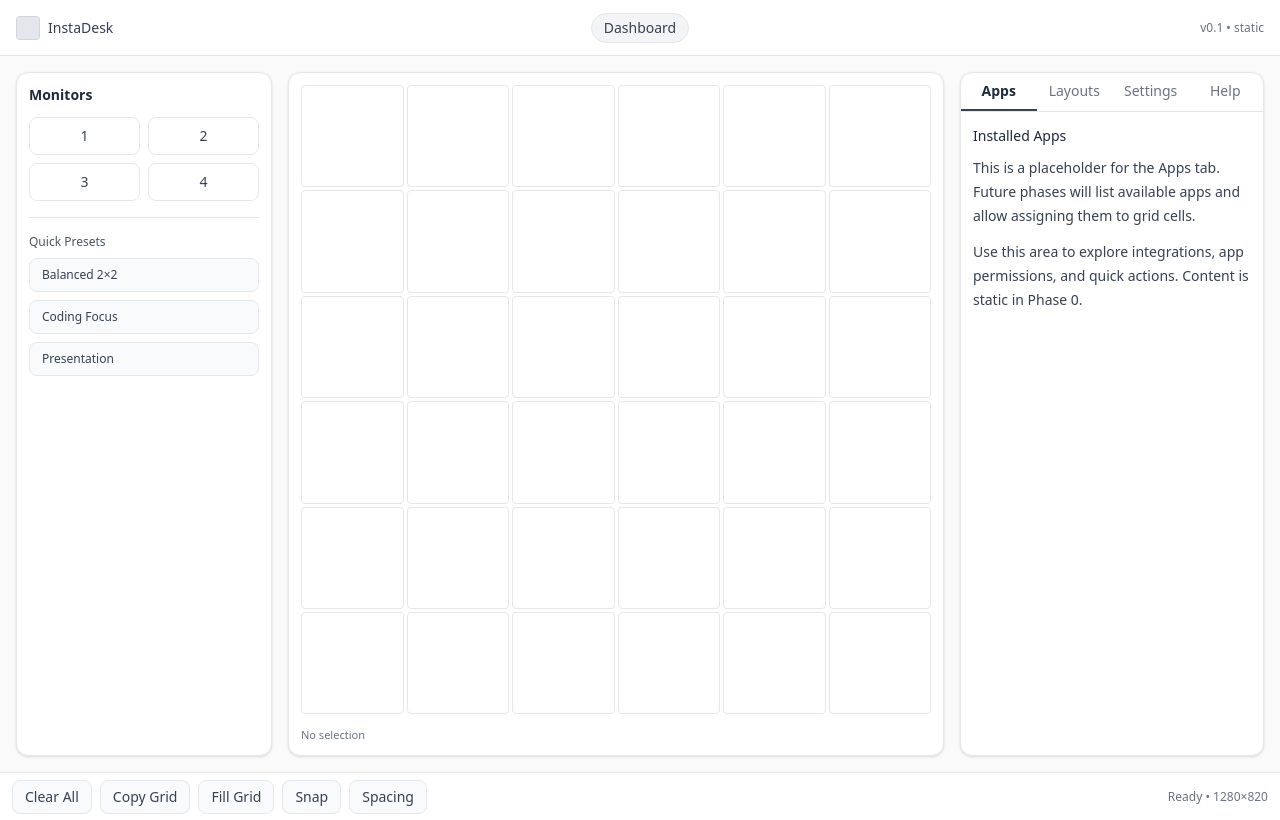
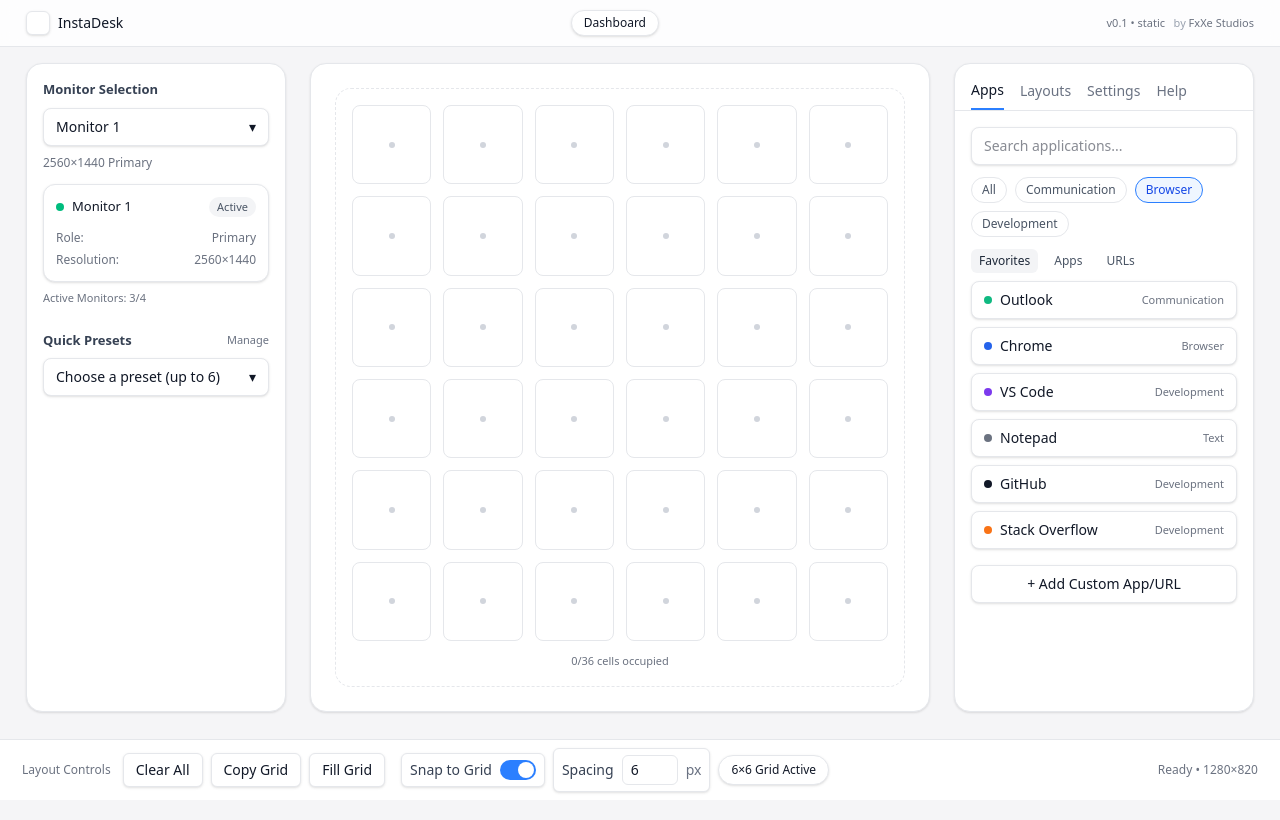
Before and after one commit to FCCXE/InstaDesk-V2.0, a React (Vite) app in the folder ui/: page / in a window 1280 px wide. Built offline with nearby package versions, Linux system fonts and the light colour scheme.

Commit message:
UI: v0 cosmetic skin scaffolding (top bar, left monitor panel, dashed grid, right apps list, bottom controls)

```diff
--- a/ui/src/App.tsx
+++ b/ui/src/App.tsx
@@ -1,38 +1,33 @@
-import TopChrome from './components/TopChrome';
-import MonitorSelector from './components/MonitorSelector';
-import WorkspaceGrid from './components/WorkspaceGrid';
-import RightPane from './components/RightPane';
-import BottomControls from './components/BottomControls';
+import TopChrome from './components/TopChrome'
+import MonitorSelector from './components/MonitorSelector'
+import WorkspaceGrid from './components/WorkspaceGrid'
+import RightPane from './components/RightPane'
+import BottomControls from './components/BottomControls'
 
 export default function App() {
   return (
-    <div className="min-h-dvh min-w-full bg-neutral-100 flex items-center justify-center">
-      {/* Fixed 1280×820 centered app surface */}
-      <div className="w-[1280px] h-[820px] bg-neutral-50 shadow ring-1 ring-black/5 overflow-hidden flex flex-col">
-        {/* Top chrome (56px) */}
-        <TopChrome />
+    <div className="min-h-dvh min-w-full bg-[rgb(var(--id-bg))] text-[rgb(var(--id-text))]">
+      {/* Top bar */}
+      <TopChrome />
 
-        {/* Main content: 3 columns (no page scroll at 1280×820) */}
-        <div className="flex-1 min-h-0 grid grid-cols-[256px_1fr_304px] gap-4 p-4 overflow-hidden">
+      {/* Main content frame */}
+      <main className="mx-auto max-w-[1260px] px-4 pb-20">
+        <div className="grid grid-cols-[260px_1fr_300px] gap-6 pt-4">
           {/* Left */}
-          <div className="min-h-0">
-            <MonitorSelector />
-          </div>
+          <MonitorSelector />
 
           {/* Center */}
-          <div className="min-h-0">
+          <div className="rounded-2xl border border-[rgb(var(--id-border))] bg-[rgb(var(--id-surface))] shadow-[var(--id-shadow)]">
             <WorkspaceGrid />
           </div>
 
           {/* Right */}
-          <div className="min-h-0">
-            <RightPane />
-          </div>
+          <RightPane />
         </div>
+      </main>
 
-        {/* Bottom controls (~48px) */}
-        <BottomControls />
-      </div>
+      {/* Bottom sticky controls */}
+      <BottomControls />
     </div>
-  );
+  )
 }
--- a/ui/src/components/BottomControls.tsx
+++ b/ui/src/components/BottomControls.tsx
@@ -1,18 +1,48 @@
 export default function BottomControls() {
   return (
-    <div className="h-12 border-t border-gray-200 bg-white px-3 flex items-center justify-between">
-      <div className="flex items-center gap-2">
-        {['Clear All', 'Copy Grid', 'Fill Grid', 'Snap', 'Spacing'].map((label) => (
+    <div className="fixed inset-x-0 bottom-0 z-40 border-t border-[rgb(var(--id-border))] bg-[rgb(var(--id-surface))]/95 backdrop-blur">
+      <div className="mx-auto flex max-w-[1260px] items-center justify-between gap-3 px-3 py-2">
+        <div className="text-[12px] text-[rgb(var(--id-text-muted))]">Layout Controls</div>
+
+        <div className="flex flex-1 items-center gap-2">
+          {['Clear All', 'Copy Grid', 'Fill Grid'].map((label) => (
             <button
               key={label}
+              className="rounded-md border border-[rgb(var(--id-border))] bg-white px-3 py-1.5 text-sm shadow-sm hover:bg-gray-50"
               type="button"
-            className="px-3 py-1.5 rounded-lg border border-gray-200 bg-gray-50 text-sm text-gray-700 hover:bg-gray-100"
             >
               {label}
             </button>
           ))}
+
+          {/* Snap to grid toggle */}
+          <div className="ml-2 flex items-center gap-2 rounded-md border border-[rgb(var(--id-border))] bg-white px-2 py-1.5 text-sm shadow-sm">
+            <span className="text-gray-700">Snap to Grid</span>
+            <label className="relative inline-flex cursor-pointer items-center">
+              <input type="checkbox" className="peer sr-only" defaultChecked />
+              <div className="peer h-5 w-9 rounded-full bg-gray-300 after:absolute after:left-0.5 after:top-0.5 after:h-4 after:w-4 after:rounded-full after:bg-white after:transition-all peer-checked:bg-blue-500 peer-checked:after:translate-x-4" />
+            </label>
           </div>
-      <div className="text-xs text-gray-500">Ready • 1280×820</div>
+
+          {/* Spacing */}
+          <div className="flex items-center gap-2 rounded-md border border-[rgb(var(--id-border))] bg-white px-2 py-1.5 text-sm shadow-sm">
+            <span className="text-gray-700">Spacing</span>
+            <input
+              type="number"
+              defaultValue={6}
+              className="w-14 rounded-md border border-[rgb(var(--id-border))] bg-white px-2 py-1 text-sm outline-none focus:ring-2 focus:ring-blue-200"
+            />
+            <span className="text-gray-500">px</span>
           </div>
-  );
+
+          {/* Grid size indicator */}
+          <div className="rounded-full border border-[rgb(var(--id-border))] bg-white px-3 py-1.5 text-xs shadow-sm">
+            6×6 Grid Active
+          </div>
+        </div>
+
+        <div className="text-[12px] text-[rgb(var(--id-text-muted))]">Ready • 1280×820</div>
+      </div>
+    </div>
+  )
 }
--- a/ui/src/components/MonitorSelector.tsx
+++ b/ui/src/components/MonitorSelector.tsx
@@ -1,33 +1,63 @@
 export default function MonitorSelector() {
   return (
-    <aside className="h-full bg-white rounded-xl border border-gray-200 shadow-sm p-3 flex flex-col">
-      <h2 className="text-sm font-semibold text-gray-800">Monitors</h2>
+    <aside className="rounded-2xl border border-[rgb(var(--id-border))] bg-[rgb(var(--id-surface))] p-4 shadow-[var(--id-shadow)]">
+      {/* Monitor Selection */}
+      <div>
+        <div className="mb-2 text-[13px] font-semibold text-gray-700">Monitor Selection</div>
 
-      <div className="mt-3 grid grid-cols-2 gap-2">
-        {[1, 2, 3, 4].map((n) => (
+        <div className="mb-2">
           <button
-            key={n}
-            className="py-2 rounded-lg border border-gray-200 text-sm text-gray-700 hover:bg-gray-50"
             type="button"
+            className="flex w-full items-center justify-between rounded-lg border border-[rgb(var(--id-border))] bg-white px-3 py-2 text-sm shadow-sm hover:bg-gray-50"
           >
-            {n}
+            <span>Monitor 1</span>
+            <span aria-hidden>▾</span>
           </button>
-        ))}
+        </div>
+
+        <div className="text-[12px] text-[rgb(var(--id-text-muted))]">2560×1440 Primary</div>
+
+        <div className="mt-3 rounded-xl border border-[rgb(var(--id-border))] bg-white p-3 shadow-sm">
+          <div className="flex items-center justify-between text-[13px]">
+            <div className="flex items-center gap-2">
+              <span className="inline-block size-2 rounded-full bg-emerald-500" />
+              <span>Monitor 1</span>
+            </div>
+            <span className="rounded-full bg-gray-100 px-2 py-0.5 text-[11px] text-gray-600">Active</span>
+          </div>
+
+          <dl className="mt-3 space-y-1 text-[12px] text-[rgb(var(--id-text-muted))]">
+            <div className="flex justify-between">
+              <dt>Role:</dt>
+              <dd>Primary</dd>
+            </div>
+            <div className="flex justify-between">
+              <dt>Resolution:</dt>
+              <dd>2560×1440</dd>
+            </div>
+          </dl>
+        </div>
+
+        <div className="mt-2 text-[11px] text-[rgb(var(--id-text-muted))]">Active Monitors: 3/4</div>
       </div>
 
-      <div className="mt-4 pt-4 border-t border-gray-200">
-        <h3 className="text-xs font-medium text-gray-600">Quick Presets</h3>
-        <div className="mt-2 space-y-2">
-          {['Balanced 2×2', 'Coding Focus', 'Presentation'].map((p) => (
-            <div
-              key={p}
-              className="w-full rounded-lg border border-gray-200 bg-gray-50 px-3 py-2 text-xs text-gray-700"
-            >
-              {p}
-            </div>
-          ))}
+      {/* Quick Presets */}
+      <div className="mt-6">
+        <div className="mb-2 flex items-center justify-between">
+          <div className="text-[13px] font-semibold text-gray-700">Quick Presets</div>
+          <button className="text-[11px] text-gray-500 hover:text-gray-700">Manage</button>
+        </div>
+
+        <div>
+          <button
+            type="button"
+            className="flex w-full items-center justify-between rounded-lg border border-[rgb(var(--id-border))] bg-white px-3 py-2 text-sm shadow-sm hover:bg-gray-50"
+          >
+            <span>Choose a preset (up to 6)</span>
+            <span aria-hidden>▾</span>
+          </button>
         </div>
       </div>
     </aside>
-  );
+  )
 }
--- a/ui/src/components/RightPane.tsx
+++ b/ui/src/components/RightPane.tsx
@@ -1,34 +1,95 @@
 export default function RightPane() {
   return (
-    <aside className="h-full bg-white rounded-xl border border-gray-200 shadow-sm flex flex-col overflow-hidden">
-      {/* Tabs header */}
-      <div className="border-b border-gray-200">
-        <div className="grid grid-cols-4 text-sm">
-          {['Apps', 'Layouts', 'Settings', 'Help'].map((t, i) => (
-            <div
+    <aside className="rounded-2xl border border-[rgb(var(--id-border))] bg-[rgb(var(--id-surface))] shadow-[var(--id-shadow)]">
+      {/* Tabs */}
+      <div className="flex items-center gap-4 border-b border-[rgb(var(--id-border))] px-4 pt-2">
+        {['Apps', 'Layouts', 'Settings', 'Help'].map((t, i) => (
+          <div
+            key={t}
+            className={[
+              'cursor-default py-2 text-sm',
+              i === 0
+                ? 'border-b-2 border-blue-500 font-medium text-gray-900'
+                : 'text-gray-500 hover:text-gray-700',
+            ].join(' ')}
+          >
+            {t}
+          </div>
+        ))}
+      </div>
+
+      <div className="p-4">
+        {/* Search */}
+        <div className="mb-3">
+          <input
+            type="text"
+            placeholder="Search applications..."
+            className="w-full rounded-lg border border-[rgb(var(--id-border))] bg-white px-3 py-2 text-sm shadow-sm outline-none focus:ring-2 focus:ring-blue-200"
+          />
+        </div>
+
+        {/* Filter chips */}
+        <div className="mb-3 flex flex-wrap gap-2 text-xs">
+          {['All', 'Communication', 'Browser', 'Development'].map((c, i) => (
+            <button
+              key={c}
+              className={[
+                'rounded-full border px-2.5 py-1',
+                i === 2
+                  ? 'border-blue-500 bg-blue-50 text-blue-700'
+                  : 'border-[rgb(var(--id-border))] bg-white text-gray-600 hover:bg-gray-50',
+              ].join(' ')}
+            >
+              {c}
+            </button>
+          ))}
+        </div>
+
+        {/* Small tab strip */}
+        <div className="mb-2 flex items-center gap-2 text-xs">
+          {['Favorites', 'Apps', 'URLs'].map((t, i) => (
+            <button
               key={t}
-              className={
-                'px-3 py-2 text-center select-none ' +
-                (i === 0 ? 'font-semibold text-gray-800 border-b-2 border-gray-700' : 'text-gray-500')
-              }
+              className={[
+                'rounded-md px-2 py-1',
+                i === 0 ? 'bg-gray-100 font-medium text-gray-800' : 'text-gray-600 hover:bg-gray-50',
+              ].join(' ')}
             >
               {t}
+            </button>
+          ))}
+        </div>
+
+        {/* List */}
+        <div className="space-y-2 text-sm">
+          {[
+            ['#10b981', 'Outlook', 'Communication'],
+            ['#2563eb', 'Chrome', 'Browser'],
+            ['#7c3aed', 'VS Code', 'Development'],
+            ['#6b7280', 'Notepad', 'Text'],
+            ['#111827', 'GitHub', 'Development'],
+            ['#f97316', 'Stack Overflow', 'Development'],
+          ].map(([color, name, tag]) => (
+            <div
+              key={name}
+              className="flex items-center justify-between rounded-lg border border-[rgb(var(--id-border))] bg-white px-3 py-2 shadow-sm hover:bg-gray-50"
+            >
+              <div className="flex items-center gap-2">
+                <span className="inline-block size-2 rounded-full" style={{ backgroundColor: color as string }} />
+                <span>{name}</span>
+              </div>
+              <span className="text-[11px] text-[rgb(var(--id-text-muted))]">{tag}</span>
             </div>
           ))}
         </div>
-      </div>
 
-      {/* Body: show Apps tab only in Phase 0 */}
-      <div className="flex-1 min-h-0 overflow-y-auto p-3 text-sm leading-6 text-gray-700">
-        <p className="mb-2 font-medium text-gray-800">Installed Apps</p>
-        <p>
-          This is a placeholder for the Apps tab. Future phases will list available apps and allow assigning
-          them to grid cells.
-        </p>
-        <p className="mt-3">
-          Use this area to explore integrations, app permissions, and quick actions. Content is static in Phase 0.
-        </p>
+        {/* Add custom */}
+        <div className="mt-4">
+          <button className="w-full rounded-lg border border-[rgb(var(--id-border))] bg-white px-3 py-2 text-sm shadow-sm hover:bg-gray-50">
+            + Add Custom App/URL
+          </button>
+        </div>
       </div>
     </aside>
-  );
+  )
 }
--- a/ui/src/components/TopChrome.tsx
+++ b/ui/src/components/TopChrome.tsx
@@ -1,26 +1,26 @@
 export default function TopChrome() {
   return (
-    <header className="h-14 border-b border-gray-200 bg-white grid grid-cols-3 items-center px-4">
-      {/* Left: Logo placeholder 24×24 */}
-      <div className="flex items-center gap-2">
-        <div className="w-6 h-6 rounded bg-gray-200 border border-gray-300" aria-hidden />
-        <span className="text-sm font-medium text-gray-700">InstaDesk</span>
+    <header className="sticky top-0 z-40 w-full border-b border-[rgb(var(--id-border))] bg-[rgb(var(--id-surface))]/95 backdrop-blur supports-[backdrop-filter]:bg-[rgb(var(--id-surface))]/80">
+      <div className="mx-auto flex max-w-[1260px] items-center justify-between gap-3 px-4 py-2.5">
+        {/* Left: logo + brand */}
+        <div className="flex items-center gap-2">
+          <div
+            aria-hidden
+            className="size-6 rounded-md border border-[rgb(var(--id-border))] bg-white shadow-sm"
+          />
+          <span className="text-sm font-medium">InstaDesk</span>
+        </div>
+
+        {/* Center: page chip */}
+        <div className="rounded-full border border-[rgb(var(--id-border))] bg-white px-3 py-1 text-xs font-medium shadow-sm">
+          Dashboard
+        </div>
+
+        {/* Right: byline */}
+        <div className="text-[11px] text-[rgb(var(--id-text-muted))]">
+          v0.1 • static&nbsp;&nbsp; <span className="text-gray-400">by</span> FxXe Studios
+        </div>
       </div>
-
-      {/* Center: Dashboard pill */}
-      <div className="flex items-center justify-center">
-        <span className="px-3 py-1 rounded-full text-sm font-medium bg-gray-100 text-gray-700 border border-gray-200">
-          Dashboard
-        </span>
-      </div>
-
-      {/* Right: Byline */}
-      <div className="flex items-center justify-end text-xs text-gray-500">v0.1 • static</div>
     </header>
-  );
+  )
 }
-
-// Optional second row (hidden in Phase 0)
-// <div className="h-10 border-b border-gray-200 bg-white px-4 flex items-center text-xs text-gray-500">
-//   BUILDING MODE TOOLBAR (Phase 0: hidden)
-// </div>
--- a/ui/src/components/WorkspaceGrid.tsx
+++ b/ui/src/components/WorkspaceGrid.tsx
@@ -1,6 +1,5 @@
-import React, { useEffect, useRef, useState } from 'react'
+import { useEffect, useRef, useState } from 'react'
 
-// Phase 0 data model stubs
 export type Cell = { r: number; c: number; appId?: string }
 export type Grid = Cell[]
 
@@ -15,14 +14,12 @@ const cells: Grid = Array.from({ length: 6 * 6 }, (_, i) => ({
 const clamp = (v: number, min: number, max: number) => Math.max(min, Math.min(max, v))
 
 export default function WorkspaceGrid() {
-  const cardRef = useRef<HTMLElement | null>(null)
   const squareRef = useRef<HTMLDivElement | null>(null)
 
   const [isDragging, setIsDragging] = useState(false)
   const [startCell, setStartCell] = useState<CellIndex | null>(null)
   const [selection, setSelection] = useState<Range | null>(null)
 
-  // Helpers
   const getRect = () => squareRef.current?.getBoundingClientRect() ?? null
 
   const pointToCell = (clientX: number, clientY: number): CellIndex | null => {
@@ -42,48 +39,18 @@ export default function WorkspaceGrid() {
     c1: Math.max(a.c, b.c),
   })
 
-  const clearSelection = () => {
-    setIsDragging(false)
-    setStartCell(null)
-    setSelection(null)
-  }
-
-  // ESC to clear selection
-  useEffect(() => {
-    const onKeyDown = (e: KeyboardEvent) => {
-      if (e.key === 'Escape') {
-        clearSelection()
-      }
-    }
-    window.addEventListener('keydown', onKeyDown)
-    return () => window.removeEventListener('keydown', onKeyDown)
-  }, [])
-
-  // Mouse handlers
-  const handleSquareMouseDown: React.MouseEventHandler<HTMLDivElement> = (e) => {
+  const handleMouseDown: React.MouseEventHandler<HTMLDivElement> = (e) => {
     if (e.button !== 0) return
     e.preventDefault()
     const start = pointToCell(e.clientX, e.clientY)
     if (!start) return
     setStartCell(start)
-    // Replace existing selection immediately
     setSelection({ r0: start.r, c0: start.c, r1: start.r, c1: start.c })
     setIsDragging(true)
   }
 
-  const handleCardMouseDown: React.MouseEventHandler<HTMLElement> = (e) => {
-    // If the click is outside the square grid (but inside card), clear selection.
-    const sq = squareRef.current
-    if (!sq) return
-    const target = e.target as Node
-    if (!sq.contains(target)) {
-      clearSelection()
-    }
-  }
-
   useEffect(() => {
     if (!isDragging) return
-
     const onMove = (e: MouseEvent) => {
       e.preventDefault()
       if (!startCell) return
@@ -91,14 +58,11 @@ export default function WorkspaceGrid() {
       if (!end) return
       setSelection(normalize(startCell, end))
     }
-
     const onUp = (e: MouseEvent) => {
       e.preventDefault()
       setIsDragging(false)
       setStartCell(null)
-      // Persist selection; just remove the blue overlay by ending drag.
     }
-
     window.addEventListener('mousemove', onMove)
     window.addEventListener('mouseup', onUp, { once: true })
     return () => {
@@ -107,7 +71,6 @@ export default function WorkspaceGrid() {
     }
   }, [isDragging, startCell])
 
-  // Compute selection rectangle style (snapped to cells) while dragging
   const selectionRectStyle = (() => {
     if (!selection || !isDragging) return null
     const rect = getRect()
@@ -118,72 +81,63 @@ export default function WorkspaceGrid() {
     const top = selection.r0 * cellH
     const width = (selection.c1 - selection.c0 + 1) * cellW
     const height = (selection.r1 - selection.r0 + 1) * cellH
-    return {
-      left,
-      top,
-      width,
-      height,
-    } as React.CSSProperties
+    return { left, top, width, height }
   })()
 
   const isSelected = (r: number, c: number) =>
     !!selection && r >= selection.r0 && r <= selection.r1 && c >= selection.c0 && c <= selection.c1
 
-  const selectionStatus = (() => {
-    if (!selection) return 'No selection'
+  const selectedCount = (() => {
+    if (!selection) return 0
     const { r0, r1, c0, c1 } = selection
-    const count = (r1 - r0 + 1) * (c1 - c0 + 1)
-    return `Selected: ${r0}–${r1} × ${c0}–${c1} • ${count} cell${count === 1 ? '' : 's'}`
+    return (r1 - r0 + 1) * (c1 - c0 + 1)
   })()
 
   return (
-    <section
-      ref={cardRef}
-      className="h-full bg-white rounded-xl border border-gray-200 shadow-sm p-3 flex flex-col"
-      onMouseDown={handleCardMouseDown}
-    >
-      <div className="flex-1 min-h-0 flex items-center justify-center">
-        {/* Keep the grid square and within available space */}
-        <div className="w-full h-full max-w-full max-h-full aspect-square">
-          {/* Interaction/measure target */}
+    <section className="p-6">
+      <div className="rounded-2xl border border-dashed border-[rgb(var(--id-border))] bg-white p-4">
+        <div className="mx-auto max-w-[880px]">
           <div
             ref={squareRef}
-            className="relative w-full h-full cursor-crosshair select-none"
-            onMouseDown={handleSquareMouseDown}
+            onMouseDown={handleMouseDown}
+            className="relative mx-auto aspect-square w-full select-none"
           >
-            {/* Selection overlay (shown while dragging only) */}
+            {/* Selection overlay while dragging */}
             {selectionRectStyle && (
               <div className="absolute inset-0 pointer-events-none">
                 <div
-                  aria-hidden
-                  className="absolute rounded border border-blue-400/70 bg-blue-200/25"
-                  style={selectionRectStyle}
+                  className="absolute rounded-lg border-2 border-blue-300/70 bg-blue-200/20"
+                  style={selectionRectStyle as React.CSSProperties}
                 />
               </div>
             )}
 
-            {/* 6×6 Grid */}
-            <div className="grid grid-cols-6 grid-rows-6 w-full h-full gap-[3px]">
-              {cells.map((cell) => {
-                const selected = isSelected(cell.r, cell.c)
-                const bgClass = selected ? 'bg-blue-100' : 'bg-white'
-                return (
-                  <div
-                    key={`${cell.r}-${cell.c}`}
-                    className={[
-                      bgClass,
-                      'border border-gray-200 rounded transition-colors duration-150',
-                      'hover:border-gray-400',
-                    ].join(' ')}
-                  />
-                )
-              })}
+            {/* Cells */}
+            <div className="grid h-full w-full grid-cols-6 grid-rows-6 gap-3">
+              {cells.map((cell) => (
+                <div
+                  key={`${cell.r}-${cell.c}`}
+                  className={[
+                    'rounded-lg border bg-white',
+                    isSelected(cell.r, cell.c)
+                      ? 'border-blue-300 ring-2 ring-blue-200/50'
+                      : 'border-[rgb(var(--id-border))] hover:border-gray-300',
+                  ].join(' ')}
+                >
+                  <div className="flex h-full items-center justify-center">
+                    {/* center dot */}
+                    <div className="h-1.5 w-1.5 rounded-full bg-gray-300" />
+                  </div>
+                </div>
+              ))}
             </div>
+          </div>
+
+          <div className="pt-3 text-center text-[11px] text-[rgb(var(--id-text-muted))]">
+            {selectedCount > 0 ? `${selectedCount}/36 selected` : '0/36 cells occupied'}
           </div>
         </div>
       </div>
-
-      <div className="mt-3 text-[11px] text-gray-500">{selectionStatus}</div>
     </section>
   )
 }
```
Lines whose indentation alone changed are shown as unchanged.
